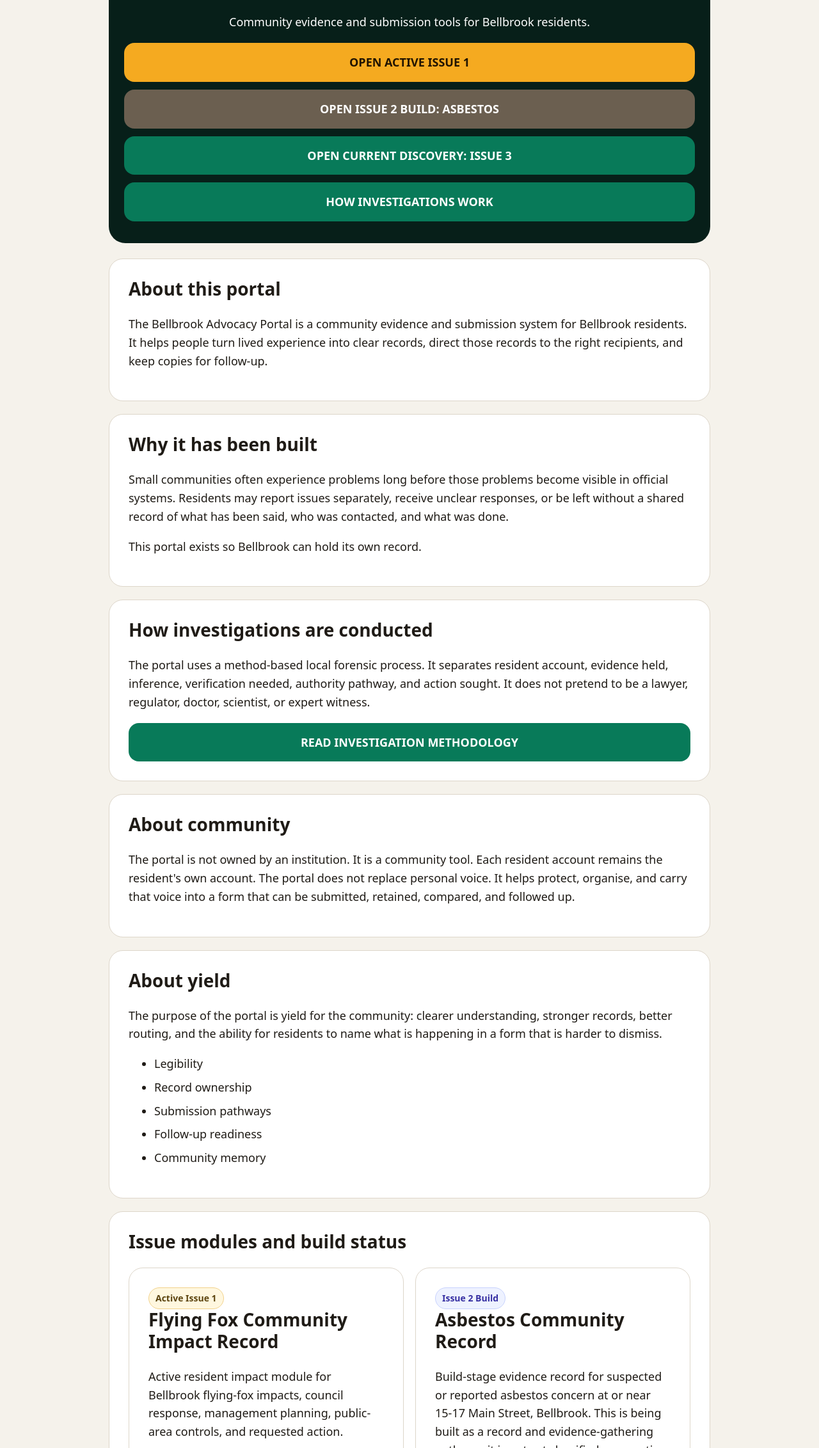
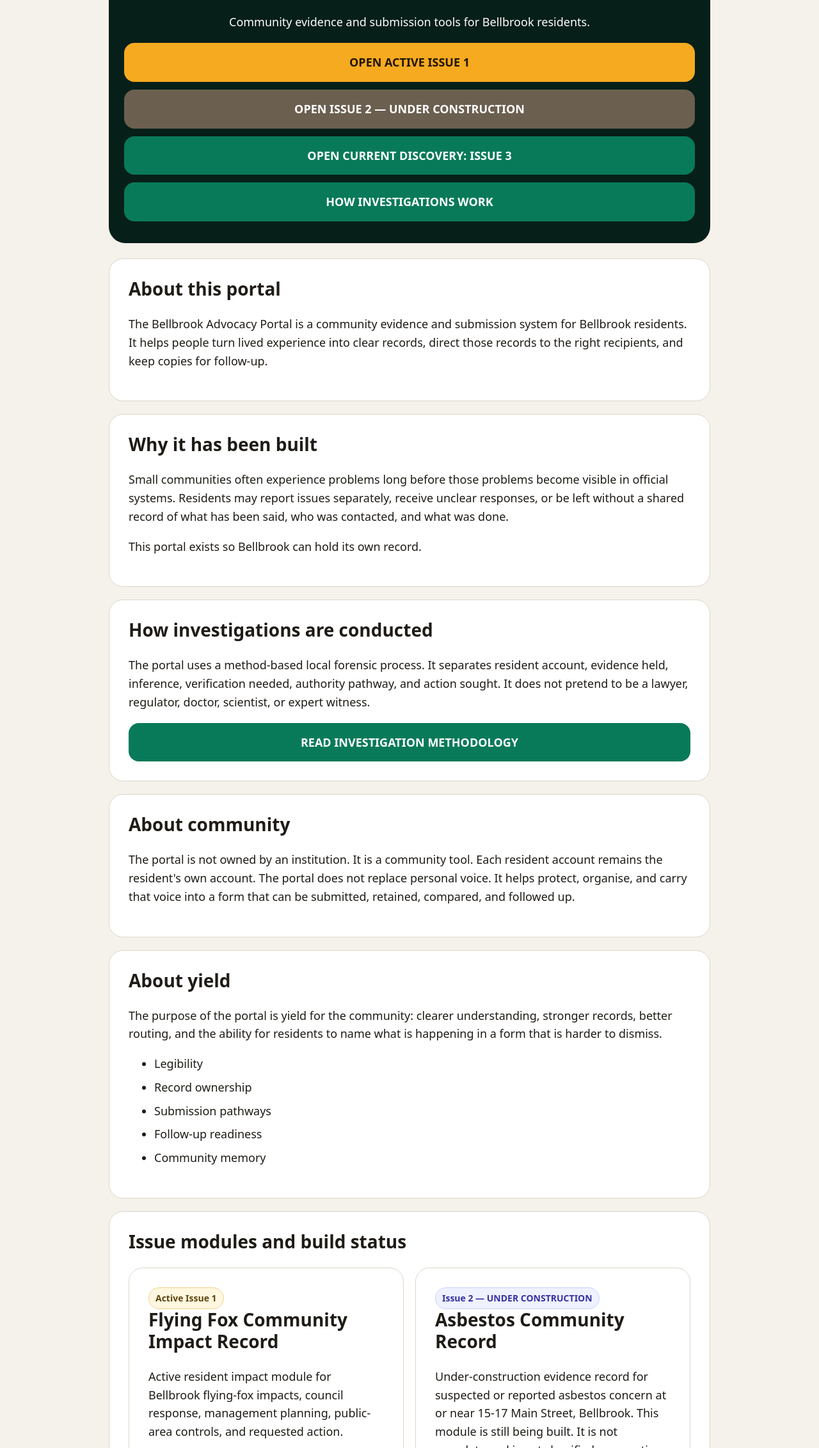
Before and after one commit to mayhem82/bellbrook-advocacy-flying-fox-form, a plain HTML site: page index.html in a window 1280 px wide. Shown: the part 297-2560 px from the top of the page at 64% size. Drawn offline with Linux system fonts and the light colour scheme.

Commit message:
Mark issue 2 as under construction

```diff
--- a/index.html
+++ b/index.html
@@ -11,13 +11,13 @@ body{margin:0;background:#f5f2eb;color:#1f1b16;font-family:system-ui,-apple-syst
 <body>
 <header class="top"><div class="wrap"><h1>BELLBROOK ADVOCACY PORTAL</h1><p>Community evidence and submission tools for Bellbrook residents.</p></div></header>
 <main class="wrap">
-<section class="hero"><h2>BELLBROOK ADVOCACY PORTAL</h2><p>Community evidence and submission tools for Bellbrook residents.</p><a class="btn yellow" href="flying-fox.html">OPEN ACTIVE ISSUE 1</a><a class="btn muted" href="asbestos.html">OPEN ISSUE 2 BUILD: ASBESTOS</a><a class="btn" href="discovery.html">OPEN CURRENT DISCOVERY: ISSUE 3</a><a class="btn" href="methodology.html">HOW INVESTIGATIONS WORK</a></section>
+<section class="hero"><h2>BELLBROOK ADVOCACY PORTAL</h2><p>Community evidence and submission tools for Bellbrook residents.</p><a class="btn yellow" href="flying-fox.html">OPEN ACTIVE ISSUE 1</a><a class="btn muted" href="asbestos.html">OPEN ISSUE 2 — UNDER CONSTRUCTION</a><a class="btn" href="discovery.html">OPEN CURRENT DISCOVERY: ISSUE 3</a><a class="btn" href="methodology.html">HOW INVESTIGATIONS WORK</a></section>
 <section class="card"><h2>About this portal</h2><p>The Bellbrook Advocacy Portal is a community evidence and submission system for Bellbrook residents. It helps people turn lived experience into clear records, direct those records to the right recipients, and keep copies for follow-up.</p></section>
 <section class="card"><h2>Why it has been built</h2><p>Small communities often experience problems long before those problems become visible in official systems. Residents may report issues separately, receive unclear responses, or be left without a shared record of what has been said, who was contacted, and what was done.</p><p>This portal exists so Bellbrook can hold its own record.</p></section>
 <section class="card"><h2>How investigations are conducted</h2><p>The portal uses a method-based local forensic process. It separates resident account, evidence held, inference, verification needed, authority pathway, and action sought. It does not pretend to be a lawyer, regulator, doctor, scientist, or expert witness.</p><a class="btn" href="methodology.html">READ INVESTIGATION METHODOLOGY</a></section>
 <section class="card"><h2>About community</h2><p>The portal is not owned by an institution. It is a community tool. Each resident account remains the resident's own account. The portal does not replace personal voice. It helps protect, organise, and carry that voice into a form that can be submitted, retained, compared, and followed up.</p></section>
 <section class="card"><h2>About yield</h2><p>The purpose of the portal is yield for the community: clearer understanding, stronger records, better routing, and the ability for residents to name what is happening in a form that is harder to dismiss.</p><ul class="list"><li>Legibility</li><li>Record ownership</li><li>Submission pathways</li><li>Follow-up readiness</li><li>Community memory</li></ul></section>
-<section class="card"><h2>Issue modules and build status</h2><div class="grid"><article class="card"><span class="tag">Active Issue 1</span><h2>Flying Fox Community Impact Record</h2><p>Active resident impact module for Bellbrook flying-fox impacts, council response, management planning, public-area controls, and requested action.</p><a class="btn" href="flying-fox.html">OPEN ACTIVE ISSUE 1 MODULE</a></article><article class="card"><span class="tag build">Issue 2 Build</span><h2>Asbestos Community Record</h2><p>Build-stage evidence record for suspected or reported asbestos concern at or near 15-17 Main Street, Bellbrook. This is being built as a record and evidence-gathering pathway; it is not yet classified as an active campaign issue.</p><a class="btn muted" href="asbestos.html">OPEN ISSUE 2 BUILD MODULE</a></article><article class="card"><span class="tag">Current Discovery</span><h2>Issue 3 - Local Discovery Record</h2><p>Current discovery slot. Locals name the next issue. If enough archive receipts cluster around one issue, it can be promoted and discovery moves to Issue 4.</p><a class="btn" href="discovery.html">OPEN CURRENT DISCOVERY</a></article></div></section>
+<section class="card"><h2>Issue modules and build status</h2><div class="grid"><article class="card"><span class="tag">Active Issue 1</span><h2>Flying Fox Community Impact Record</h2><p>Active resident impact module for Bellbrook flying-fox impacts, council response, management planning, public-area controls, and requested action.</p><a class="btn" href="flying-fox.html">OPEN ACTIVE ISSUE 1 MODULE</a></article><article class="card"><span class="tag build">Issue 2 — UNDER CONSTRUCTION</span><h2>Asbestos Community Record</h2><p>Under-construction evidence record for suspected or reported asbestos concern at or near 15-17 Main Street, Bellbrook. This module is still being built. It is not complete and is not classified as an active campaign issue.</p><a class="btn muted" href="asbestos.html">OPEN ISSUE 2 UNDER CONSTRUCTION</a></article><article class="card"><span class="tag">Current Discovery</span><h2>Issue 3 - Local Discovery Record</h2><p>Current discovery slot. Locals name the next issue. If enough archive receipts cluster around one issue, it can be promoted and discovery moves to Issue 4.</p><a class="btn" href="discovery.html">OPEN CURRENT DISCOVERY</a></article></div></section>
 <section class="card"><h2>Promotion model</h2><p>Discovery is not a permanent issue number. The current discovery slot collects local accounts. When enough accounts identify the same issue, the discovery slot can be promoted into a dedicated active issue module. The next discovery slot then moves forward to the next issue number.</p></section>
 <section class="card"><h2>Planned next stage</h2><p>Response tracking is planned. The current portal does not yet store or track responses. It is being structured so submissions can later be logged, followed up, and classified.</p></section>
 </main>
```
